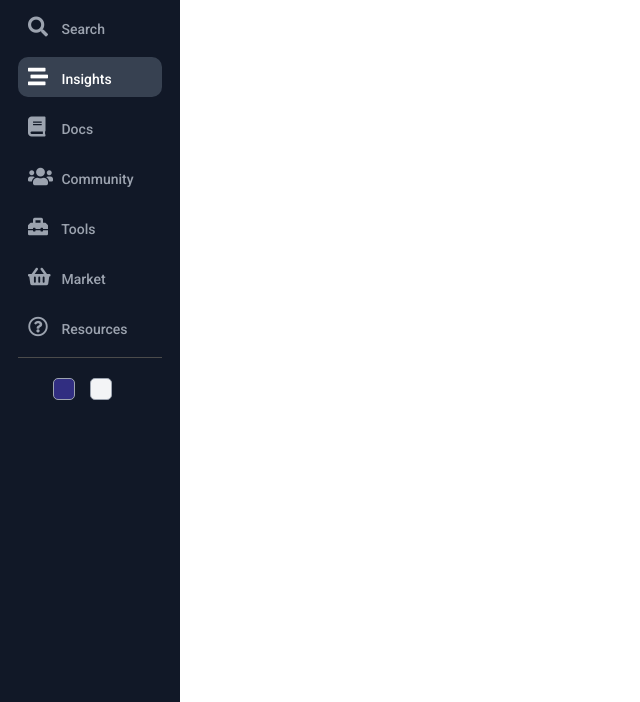
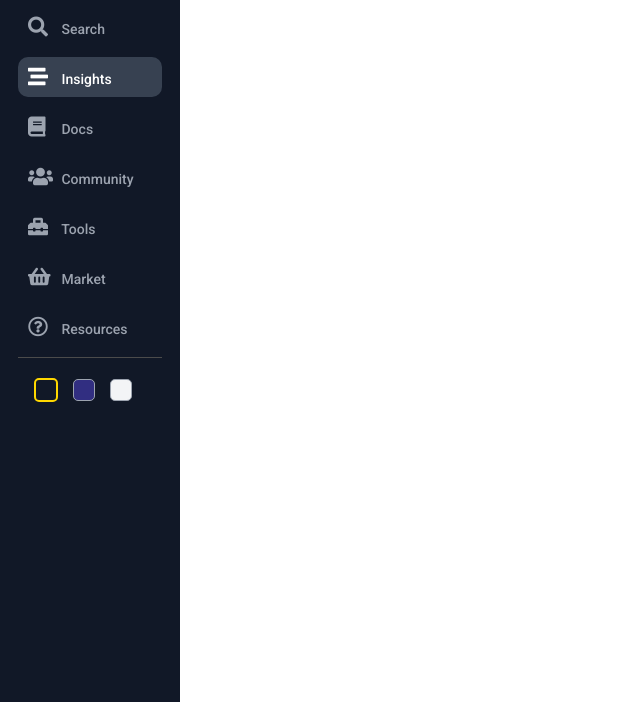
Before and after one commit to Mast8/nav-js, a plain HTML site: page index.html in a window 1280 px wide. Both pictures are taken after a click on the element 45 px from the left and 487 px from the top of the page. Shown: the part 98-800 px from the top of the page, without its empty margins (0-640 px from the left). Drawn offline with Linux system fonts and the light colour scheme.

Commit message:
changes color javascript

```diff
--- a/app.js
+++ b/app.js
@@ -5,20 +5,28 @@ const sidebar = document.querySelector(".sidebar");
 const activeListItem = document.querySelector(".list-item.active");
 
 dark.addEventListener("click", () => {
-  sidebar.className = "sidebar";
-  activeListItem.className = "list-item active";
-  dark.style.display = 'none';
+    sidebar.className = "sidebar";
+    activeListItem.className = "list-item active";
+
+    const activeColor = document.querySelector(".color-box.dark");
+    console.log(activeColor)
+    activeColor.className = "color-box dark active";
+    console.log(activeColor.className)
+    //dark.style.display = 'none';
 });
+
 
 night.addEventListener("click", () => {
     sidebar.className = "sidebar night";
     activeListItem.className = "list-item night active";
 
-    night.style.display = 'none';
-    dark.style.display = 'block';
+    //night.style.display = 'none';
+
 });
 
 light.addEventListener("click", () => {
     sidebar.className = "sidebar light";
     activeListItem.className = "list-item light active";
+
+
 });
--- a/style.css
+++ b/style.css
@@ -106,6 +106,10 @@
   color: #111827;
 }
 
+.dark.active {
+  border: 2px solid gold;
+}
+
 .list-item.light.active {
   background-color: #d1d5db;
   color: #111827;
```
Also changed, not shown: index.html (+5 -0 lines).
